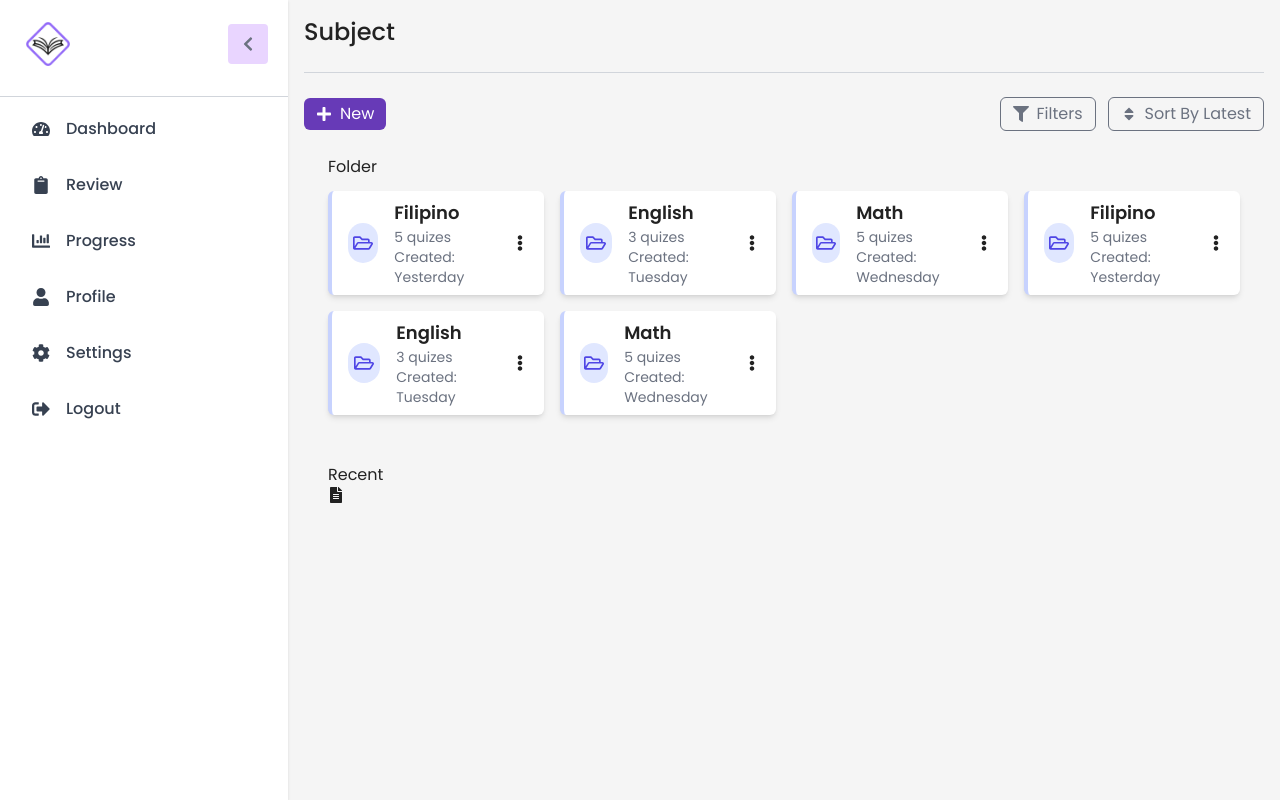
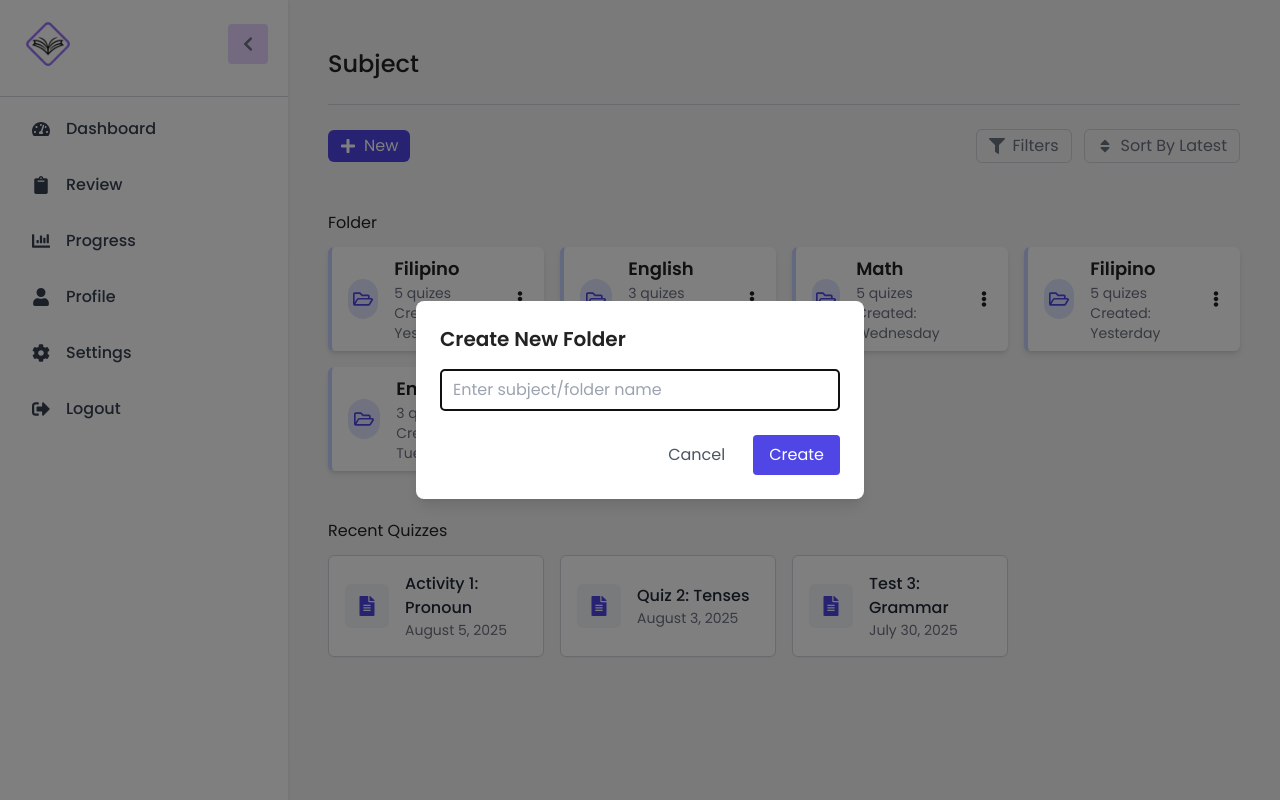
Before and after one commit to vigiperez24/Your-Reviewer, a React (Vite) app: page /Review in a window 1280 px wide. Both pictures are taken after a click on the button "New". Built offline with nearby package versions, Linux system fonts and the light colour scheme.

Commit message:
Update/Fix Review page

```diff
--- a/src/components/ReviewLayout/AddSubjectSection.jsx
+++ b/src/components/ReviewLayout/AddSubjectSection.jsx
@@ -1,39 +1,87 @@
-import React from "react";
+import React, { useState } from "react";
 import {
-    FaPlus,
-    FaFilter,
-    FaSort,
-
-  } from "react-icons/fa";
+  FaPlus,
+  FaFilter,
+  FaSort,
+} from "react-icons/fa";
 
 function AddSubjectSection() {
+  const [isModalOpen, setIsModalOpen] = useState(false);
+  const [folderName, setFolderName] = useState("");
+
+  const handleCreateFolder = () => {
+    if (folderName.trim() === "") return;
+    alert(`Created folder: ${folderName}`);
+    setFolderName("");
+    setIsModalOpen(false);
+  };
+
   return (
-    <div className="flex flex-col gap-4" >
+    <div className="py-6 md:px-6 flex flex-col gap-4">
       {/* Subject Title */}
       <div>
         <h1 className="text-2xl font-medium">Subject</h1>
       </div>
-      {/* Line */}
-      <div>
-        <hr className=" border-t border-gray-300 my-2" />
-      </div>
-      {/* Three Buttons container */}
-      <div className="flex gap-3 justify-between items-center ">
-        <button className="bg-buttonBg px-3 rounded-md text-white flex items-center justify-center gap-2 p-1">
-          <FaPlus className="text-white" />
+
+      {/* Divider Line */}
+      <hr className="border-t border-gray-300 my-2" />
+
+      {/* Buttons Section */}
+      <div className="flex gap-3 justify-between items-center">
+        {/* New Folder Button */}
+        <button
+          onClick={() => setIsModalOpen(true)}
+          className="bg-indigo-600 hover:bg-indigo-700 text-white px-3 py-1 rounded-md flex items-center justify-center gap-2"
+        >
+          <FaPlus />
           New
         </button>
+
+        {/* Filters & Sort */}
         <div className="flex gap-3">
-          <button className=" bg-transparent px-3 rounded-md text-gray-500 flex items-center justify-center gap-2 p-1 border border-gray-500">
-            <FaFilter className="text-gray-500" />
-            Filters
+          <button className="bg-transparent px-3 rounded-md text-gray-500 flex items-center justify-center gap-2 p-1 border border-gray-300 hover:bg-gray-100 transition">
+            <FaFilter /> Filters
           </button>
-          <button className=" bg-transparent px-3 rounded-md text-gray-500 flex items-center justify-center gap-2 p-1 border border-gray-500">
-            <FaSort className="text-gray-500" />
-            Sort By Latest
+          <button className="bg-transparent px-3 rounded-md text-gray-500 flex items-center justify-center gap-2 p-1 border border-gray-300 hover:bg-gray-100 transition">
+            <FaSort /> Sort By Latest
           </button>
         </div>
       </div>
+
+      {/* MODAL - Only shows when isModalOpen is true */}
+      {isModalOpen && (
+        <div className="fixed inset-0 bg-black bg-opacity-50 flex items-center justify-center z-50">
+          <div className="bg-white rounded-lg shadow-lg w-full max-w-md mx-auto p-6">
+            <h2 className="text-xl font-semibold mb-4">Create New Folder</h2>
+
+            {/* Input Field */}
+            <input
+              type="text"
+              value={folderName}
+              onChange={(e) => setFolderName(e.target.value)}
+              placeholder="Enter subject/folder name"
+              className="w-full border border-gray-300 rounded px-3 py-2 mb-6"
+              autoFocus
+            />
+
+            {/* Action Buttons */}
+            <div className="flex justify-end gap-3">
+              <button
+                onClick={() => setIsModalOpen(false)}
+                className="px-4 py-2 text-gray-600 hover:text-gray-800"
+              >
+                Cancel
+              </button>
+              <button
+                onClick={handleCreateFolder}
+                className="bg-indigo-600 text-white px-4 py-2 rounded hover:bg-indigo-700"
+              >
+                Create
+              </button>
+            </div>
+          </div>
+        </div>
+      )}
     </div>
   );
 }
--- a/src/components/ReviewLayout/RecentQuizes.jsx
+++ b/src/components/ReviewLayout/RecentQuizes.jsx
@@ -1,13 +1,32 @@
 import React from "react";
 import { FaFileAlt } from "react-icons/fa";
+const quizzes = [
+  { title: "Activity 1: Pronoun", date: "August 5, 2025" },
+  { title: "Quiz 2: Tenses", date: "August 3, 2025" },
+  { title: "Test 3: Grammar", date: "July 30, 2025" },
+];
 
 function RecentQuizes() {
   return (
-    <div className="py-6 md:px-6 ">
-      <div>
-        <h1>Recent</h1>
+    <div className="py-6 md:px-6 flex flex-col gap-3">
+      <h1 className="">Recent Quizzes</h1>
+
+      <div className="grid  gap-4 sm:grid-cols-2 md:grid-cols-2 lg:grid-cols-3 xl:grid-cols-4">
+        {quizzes.map((quiz, index) => (
+          <div
+            key={index}
+            className="flex items-center gap-4 p-4 border border-gray-300 rounded-md shadow-sm bg-white hover:shadow-md transition-shadow"
+          >
+            <div className="bg-gray-100 p-3 rounded-md">
+              <FaFileAlt className="text-indigo-600 text-xl" />
+            </div>
+            <div>
+              <h2 className="text-md font-medium text-gray-800">{quiz.title}</h2>
+              <p className="text-sm text-gray-500">{quiz.date}</p>
+            </div>
+          </div>
+        ))}
       </div>
-      <div><FaFileAlt /></div>
     </div>
   );
 }
--- a/src/components/layout/ReviewCollection/ReviewCollection.jsx
+++ b/src/components/layout/ReviewCollection/ReviewCollection.jsx
@@ -17,7 +17,7 @@ function ReviewCollection() {
         <MobileSidebar />
       </div>
       {/* Subject AddSubjectModal, SubjectCard, SubjectList */}
-      <main className="w-full max-w-screen-2xl mx-auto md:py-4 p-4 overflow-x-auto">
+      <main className="w-full max-w-screen-2xl mx-auto md:py-6 p-4 overflow-x-auto">
         {/* Add Subject */}
         <div>
           <AddSubjectSection/>
```
